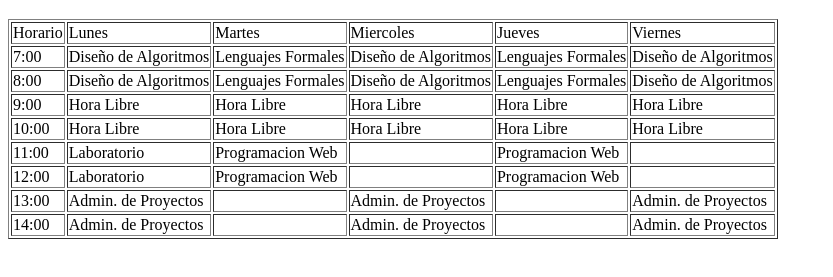
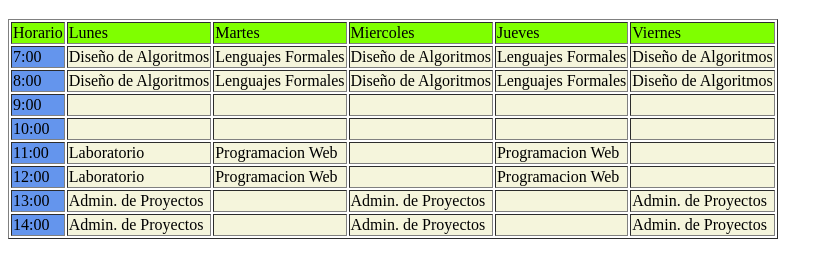
Before and after one commit to AlfonsoMireles/Horario, a plain HTML site: page index.html in a window 1280 px wide. Shown: the part 61-338 px from the top of the page, without its empty margins (0-833 px from the left). Drawn offline with Linux system fonts and the light colour scheme.

Commit message:
Color y Cambios

```diff
--- a/index.html
+++ b/index.html
@@ -10,76 +10,76 @@
 
     <table border="1">
         <tr>
-            <td>Horario</td>
-            <td>Lunes</td>
-            <td>Martes</td>
-            <td>Miercoles</td>
-            <td>Jueves</td>
-            <td>Viernes</td>
+            <td style="background-color: chartreuse;">Horario</td>
+            <td style="background-color: chartreuse;">Lunes</td>
+            <td style="background-color: chartreuse;">Martes</td>
+            <td style="background-color: chartreuse;">Miercoles</td>
+            <td style="background-color: chartreuse;">Jueves</td>
+            <td style="background-color: chartreuse;">Viernes</td>
         </tr>
         <tr>
-            <td>7:00</td>
-            <td>Diseño de Algoritmos</td>
-            <td>Lenguajes Formales</td>
-            <td>Diseño de Algoritmos</td>
-            <td>Lenguajes Formales</td>
-            <td>Diseño de Algoritmos</td>
+            <td style="background-color: cornflowerblue;">7:00</td>
+            <td style="background-color: beige;">Diseño de Algoritmos</td>
+            <td style="background-color: beige;">Lenguajes Formales</td>
+            <td style="background-color: beige;">Diseño de Algoritmos</td>
+            <td style="background-color: beige;">Lenguajes Formales</td>
+            <td style="background-color: beige;">Diseño de Algoritmos</td>
         </tr>
         <tr>
-            <td>8:00</td>
-            <td>Diseño de Algoritmos</td>
-            <td>Lenguajes Formales</td>
-            <td>Diseño de Algoritmos</td>
-            <td>Lenguajes Formales</td>
-            <td>Diseño de Algoritmos</td>
+            <td style="background-color: cornflowerblue;">8:00</td>
+            <td style="background-color: beige;">Diseño de Algoritmos</td>
+            <td style="background-color: beige;">Lenguajes Formales</td>
+            <td style="background-color: beige;">Diseño de Algoritmos</td>
+            <td style="background-color: beige;">Lenguajes Formales</td>
+            <td style="background-color: beige;">Diseño de Algoritmos</td>
         </tr>
         <tr>
-            <td>9:00</td>
-            <td>Hora Libre</td>
-            <td>Hora Libre</td>
-            <td>Hora Libre</td>
-            <td>Hora Libre</td>
-            <td>Hora Libre</td>
+            <td style="background-color: cornflowerblue;">9:00</td>
+            <td style="background-color: beige;"></td>
+            <td style="background-color: beige;"></td>
+            <td style="background-color: beige;"></td>
+            <td style="background-color: beige;"></td>
+            <td style="background-color: beige;"></td>
         </tr>
         <tr>
-            <td>10:00</td>
-            <td>Hora Libre</td>
-            <td>Hora Libre</td>
-            <td>Hora Libre</td>
-            <td>Hora Libre</td>
-            <td>Hora Libre</td>
+            <td style="background-color: cornflowerblue;">10:00</td>
+            <td style="background-color: beige;"></td>
+            <td style="background-color: beige;"></td>
+            <td style="background-color: beige;"></td>
+            <td style="background-color: beige;"></td>
+            <td style="background-color: beige;"></td>
         </tr>
         <tr>
-            <td>11:00</td>
-            <td>Laboratorio</td>
-            <td>Programacion Web</td>
-            <td></td>
-            <td>Programacion Web</td>
-            <td></td>
+            <td style="background-color: cornflowerblue;">11:00</td>
+            <td style="background-color: beige;">Laboratorio</td>
+            <td style="background-color: beige;">Programacion Web</td>
+            <td style="background-color: beige;"></td>
+            <td style="background-color: beige;">Programacion Web</td>
+            <td style="background-color: beige;"></td>
         </tr>
         <tr>
-            <td>12:00</td>
-            <td>Laboratorio</td>
-            <td>Programacion Web</td>
-            <td></td>
-            <td>Programacion Web</td>
-            <td></td>
+            <td style="background-color: cornflowerblue;">12:00</td>
+            <td style="background-color: beige;">Laboratorio</td>
+            <td style="background-color: beige;">Programacion Web</td>
+            <td style="background-color: beige;"></td>
+            <td style="background-color: beige;">Programacion Web</td>
+            <td style="background-color: beige;"></td>
         </tr>
         <tr>
-            <td>13:00</td>
-            <td>Admin. de Proyectos</td>
-            <td></td>
-            <td>Admin. de Proyectos</td>
-            <td></td>
-            <td>Admin. de Proyectos</td>
+            <td style="background-color: cornflowerblue;">13:00</td>
+            <td style="background-color: beige;">Admin. de Proyectos</td>
+            <td style="background-color: beige;"></td>
+            <td style="background-color: beige;">Admin. de Proyectos</td>
+            <td style="background-color: beige;"></td>
+            <td style="background-color: beige;">Admin. de Proyectos</td>
         </tr>
         <tr>
-            <td>14:00</td>
-            <td>Admin. de Proyectos</td>
-            <td></td>
-            <td>Admin. de Proyectos</td>
-            <td></td>
-            <td>Admin. de Proyectos</td>
+            <td style="background-color: cornflowerblue;">14:00</td>
+            <td style="background-color: beige;">Admin. de Proyectos</td>
+            <td style="background-color: beige;"></td>
+            <td style="background-color: beige;">Admin. de Proyectos</td>
+            <td style="background-color: beige;"></td>
+            <td style="background-color: beige;">Admin. de Proyectos</td>
         </tr>
     </table>
 
```
